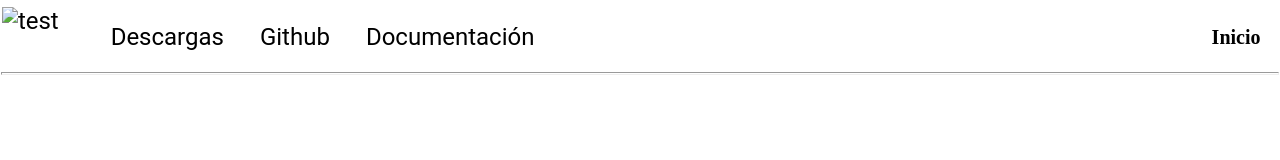
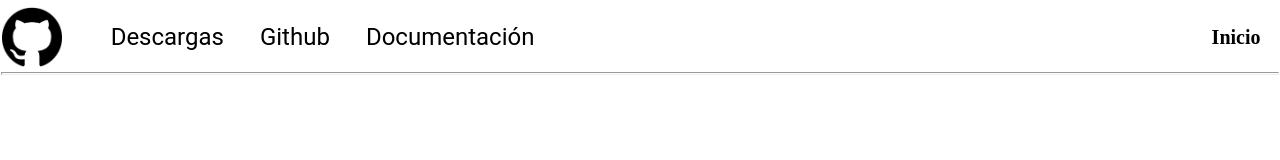
Before and after one commit to wolfdev1/PluginPage, a plain HTML site: page paginas/Documentacion.html in a window 1280 px wide. Drawn offline with Linux system fonts and the light colour scheme.

Commit message:
add files main

```diff
--- a/paginas/Documentacion.html
+++ b/paginas/Documentacion.html
@@ -28,7 +28,7 @@
 <body>
   <div class="container">
     <nav class="nav-main">
-      <img src="./img/25231.png" width="60" height="60" alt="test" class="nav-test">
+      <img src="../img/25231.png" width="60" height="60" alt="test" class="nav-test">
       <ul class="nav-menu">
         <li>
           <a href="Descargas.html">Descargas</a>
```
